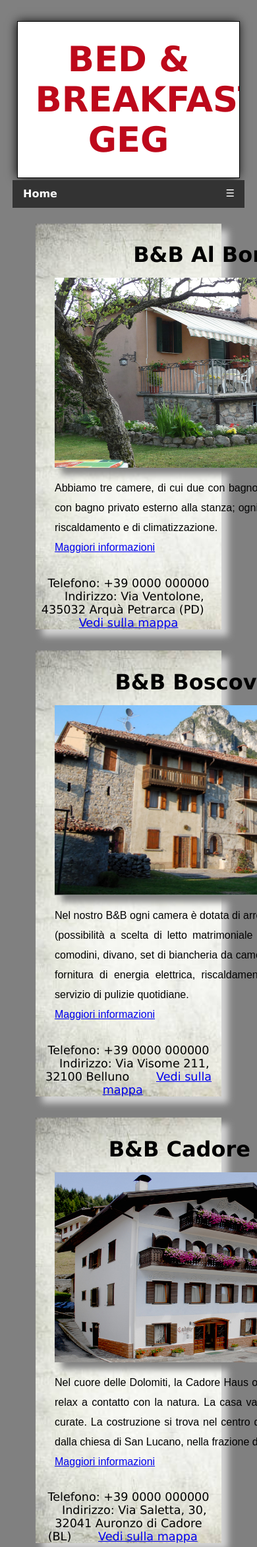
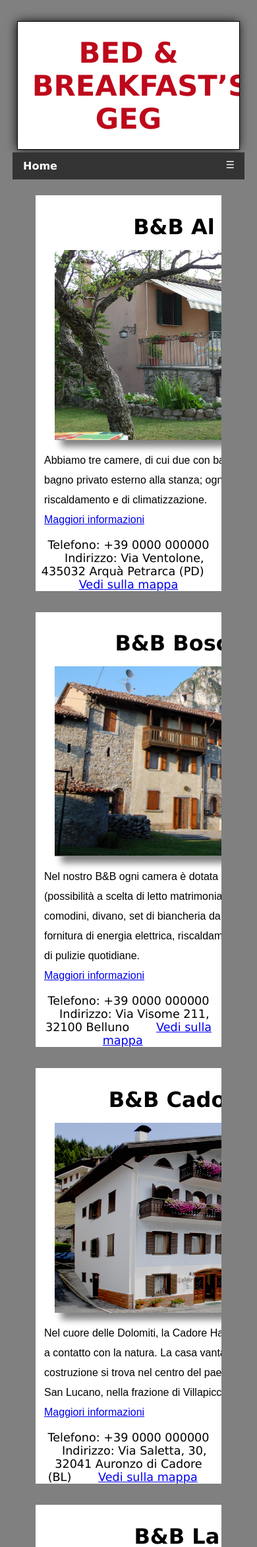
Before and after one commit to TheJack95/TecWeb, a PHP site: page /BandB.php in a window 390 px wide; the page is wider, and only the part inside the window is pictured. Shown: the top 2345 px of that part at 66% size. Run offline with PHP 8.4, Linux system fonts and the light colour scheme.

Commit message:
Modifiche mobile 18/12 10:42

```diff
--- a/CSSBandB.css
+++ b/CSSBandB.css
@@ -1,4 +1,5 @@
 .container {
+    overflow: hidden;
     background-image:url(img/background.jpg);
     background-repeat:no-repeat;
     background-size:cover;
@@ -10,6 +11,7 @@
 }
 
 .desc {
+    overflow: hidden;
     float:left;
     padding:0.8rem;
     margin-top: 1rem;
--- a/cssMOBILE.css
+++ b/cssMOBILE.css
@@ -2,7 +2,7 @@
     display: none;
 }
 
-#titolo {
+.titolo {
     color: #BD091B;
     font-size: 2.7em;
     display: block;
@@ -37,3 +37,16 @@
 #footer ul li {
     font-size: 0.5em;
 }
+
+
+/*   PAGINA BandB   */
+
+.container {
+    box-shadow: none;
+    background: none;
+    background: white;
+}
+
+ .container p {
+     display: contents;
+ }
```
